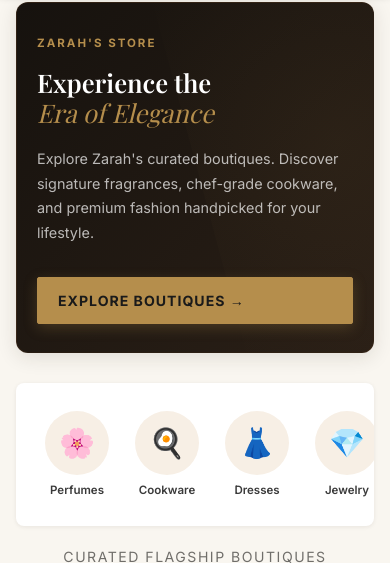
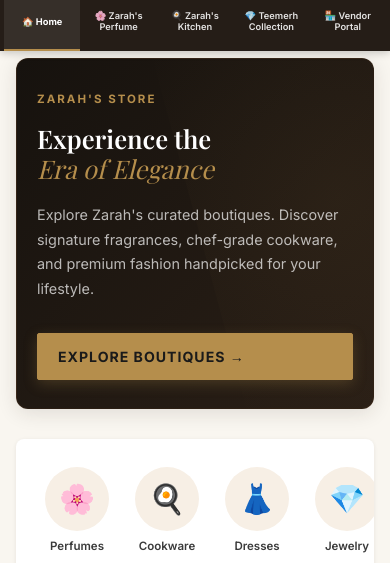
Before and after one commit to abubakar-r-salihawa/zarahs-store, a plain HTML site: page index.html in a window 390 px wide. Shown: the part 58-621 px from the top of the page. Drawn offline with nearby package versions, Linux system fonts and the light colour scheme; no server answers; a web font is replaced by a local one.

Commit message:
Keep boutique navigation visible on mobile

```diff
--- a/css/style.css
+++ b/css/style.css
@@ -1341,3 +1341,74 @@ input, select, textarea { font-family: inherit; }
 @media (prefers-reduced-motion: reduce) {
   .sponsored-banner-image { transition:none; }
 }
+
+
+/* ======================================================
+   PERSISTENT MOBILE BOUTIQUE NAVIGATION
+   Keeps the storefront destinations visible without desktop mode.
+   ====================================================== */
+@media (max-width: 768px) {
+  .nav-sub {
+    display: flex !important;
+    overflow-x: auto;
+    overflow-y: hidden;
+    overscroll-behavior-inline: contain;
+    scrollbar-width: none;
+    -webkit-overflow-scrolling: touch;
+  }
+
+  .nav-sub::-webkit-scrollbar { display: none; }
+
+  .nav-sub-inner {
+    width: 100%;
+    max-width: none;
+    margin: 0;
+    padding: 0 4px;
+    display: flex;
+    align-items: stretch;
+  }
+
+  .nav-sub-link {
+    box-sizing: border-box;
+    flex: 0 0 20%;
+    min-width: 72px;
+    min-height: 56px;
+    padding: 6px 3px;
+    border-radius: 0;
+    border-bottom: 3px solid transparent;
+    display: flex;
+    align-items: center;
+    justify-content: center;
+    color: rgba(255,255,255,.88);
+    font-size: clamp(.58rem, 2.35vw, .7rem);
+    font-weight: 600;
+    line-height: 1.15;
+    text-align: center;
+    white-space: normal;
+    overflow-wrap: anywhere;
+    touch-action: manipulation;
+  }
+
+  .nav-sub-link.active {
+    border-bottom-color: var(--fk-yellow);
+    background: rgba(255,255,255,.08);
+  }
+
+  .nav-sub-link:focus-visible {
+    outline: 3px solid var(--fk-yellow);
+    outline-offset: -3px;
+  }
+
+  .hamburger,
+  .mobile-menu {
+    display: none !important;
+  }
+
+  .page {
+    padding-top: 116px !important;
+  }
+}
+
+@media (prefers-reduced-motion: reduce) {
+  .nav-sub { scroll-behavior: auto; }
+}
```
